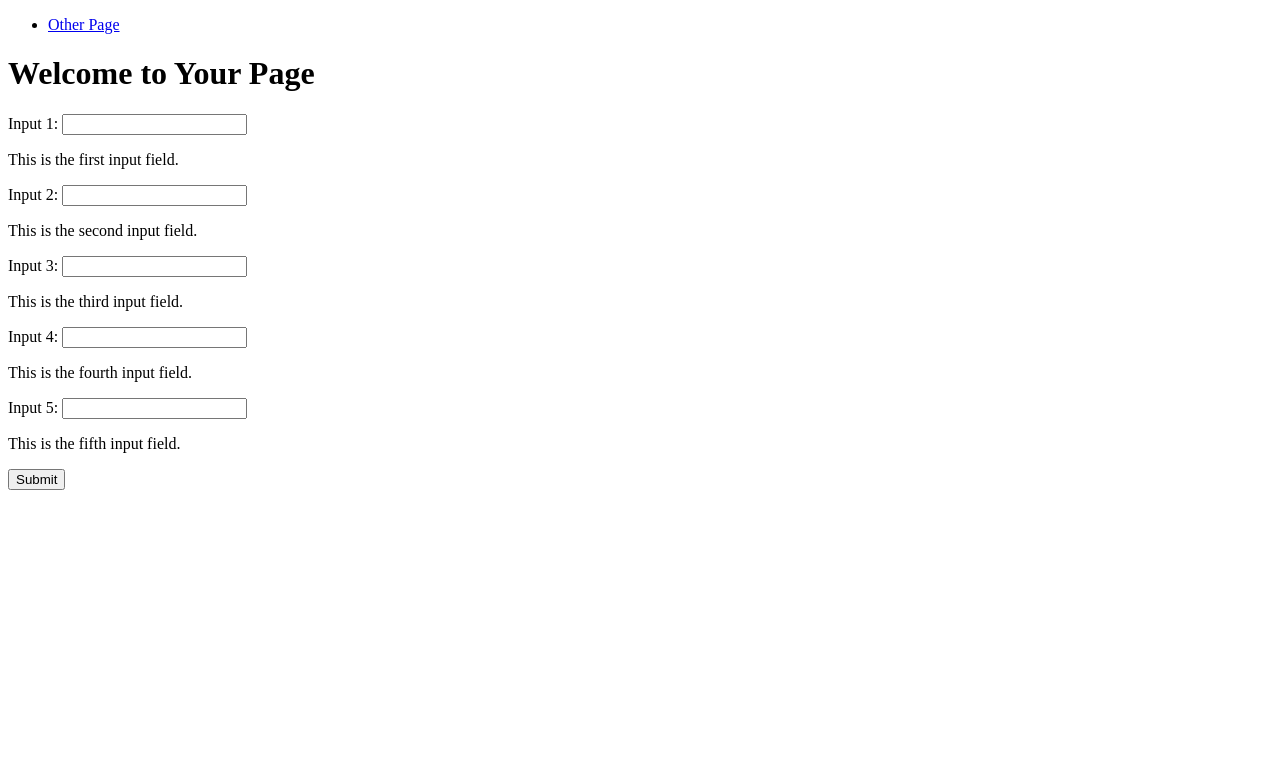
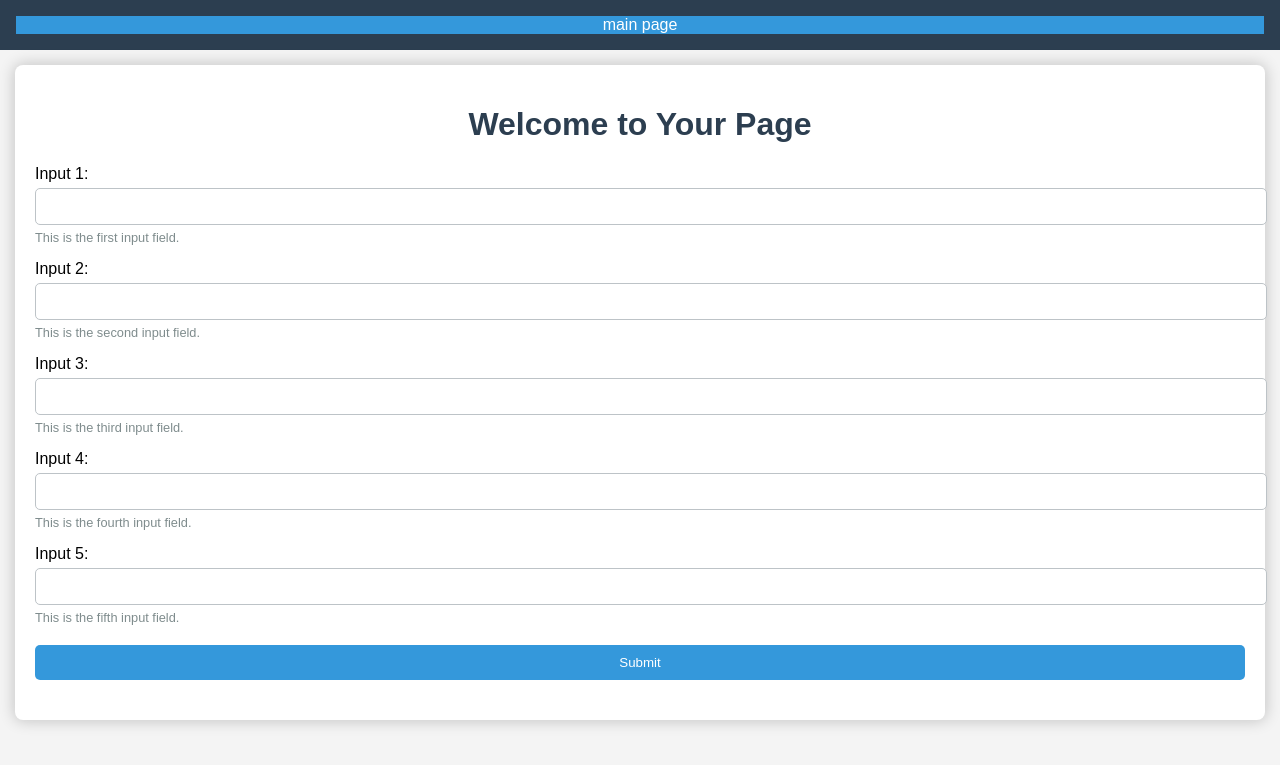
Before and after one commit to blakebrdak/Altify, a Django app: page /settings/ in a window 1280 px wide. Shown: the top 765 px of the page. Run offline with Django 4.2, Linux system fonts and the light colour scheme.

Commit message:
add style to html templates

```diff
--- a/templates/settings.html
+++ b/templates/settings.html
@@ -3,12 +3,98 @@
 <head>
     <meta charset="UTF-8">
     <title>Settings</title>
+    <style>
+        body {
+            font-family: 'Arial', sans-serif;
+            margin: 0;
+            padding: 0;
+            background-color: #f4f4f4;
+        }
+
+        header {
+            background-color: #2C3E50;
+            padding: 1em;
+            text-align: center;
+            color: white;
+        }
+
+        nav ul {
+            padding: 0;
+            list-style: none;
+            background: #3498DB;
+            text-align: center;
+            margin: 0;
+        }
+
+        nav ul li {
+            display: inline;
+        }
+
+        nav ul li a {
+            text-decoration: none;
+            color: white;
+            padding: 0 15px;
+            display: inline-block;
+        }
+
+        .container {
+            background-color: white;
+            padding: 20px;
+            margin: 15px;
+            border-radius: 8px;
+            box-shadow: 0px 0px 15px 1px rgba(0, 0, 0, 0.2);
+        }
+
+        h1 {
+            text-align: center;
+            color: #2C3E50;
+        }
+
+        form {
+            margin-top: 20px;
+        }
+
+        label {
+            display: block;
+            margin: 15px 0 5px;
+        }
+
+        input[type="text"] {
+            padding: 10px;
+            border-radius: 5px;
+            border: 1px solid #bdc3c7;
+            width: 100%;
+        }
+
+        p {
+            font-size: 0.8em;
+            color: #7f8c8d;
+            margin-top: 5px;
+        }
+
+        button {
+            padding: 10px 20px;
+            background-color: #3498DB;
+            color: white;
+            border: none;
+            border-radius: 5px;
+            cursor: pointer;
+            display: block;
+            margin: 20px 0;
+            width: 100%;
+        }
+
+        button:hover {
+            background-color: #2980B9;
+        }
+
+    </style>
 </head>
 <body>
     <header>
         <nav>
             <ul>
-                <li><a href="{{url_value}}">Other Page</a></li>
+                <li><a href="{{url_value}}">main page</a></li>
                 <!-- Replace 'other_url_name' with the actual name of the URL you want to link to -->
             </ul>
         </nav>
```
Also changed, not shown: templates/main.html (+75 -2 lines).
